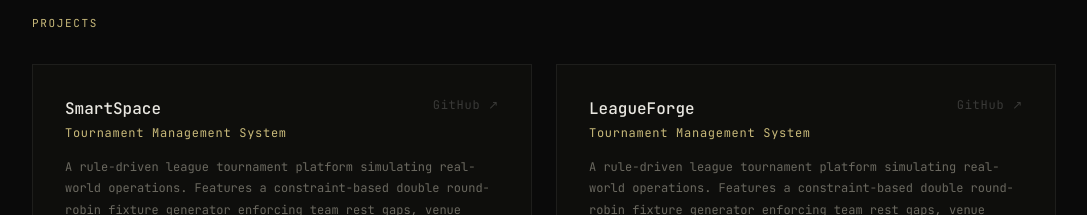
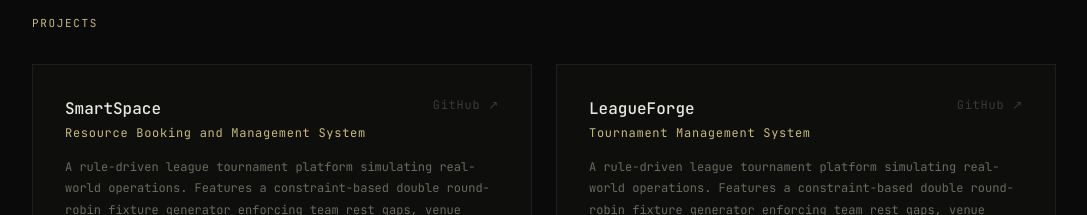
Before and after one commit to AmoghShukla/Amogh_Portfolio, a Next.js app: page / in a window 1280 px wide. Shown: the part 2420-2635 px from the top of the page, without its empty margins (96-1183 px from the left). Built offline with nearby package versions, Linux system fonts and the light colour scheme.

Commit message:
update: modify tagline for SmartSpace project in Projects component

```diff
--- a/components/Projects.tsx
+++ b/components/Projects.tsx
@@ -2,7 +2,7 @@
 const projects = [
   {
     name: "SmartSpace",
-    tagline: "Tournament Management System",
+    tagline: "Resource Booking and Management System",
     description:
       "A rule-driven league tournament platform simulating real-world operations. Features a constraint-based double round-robin fixture generator enforcing team rest gaps, venue availability, and conflict-free scheduling.",
     points: [
```
